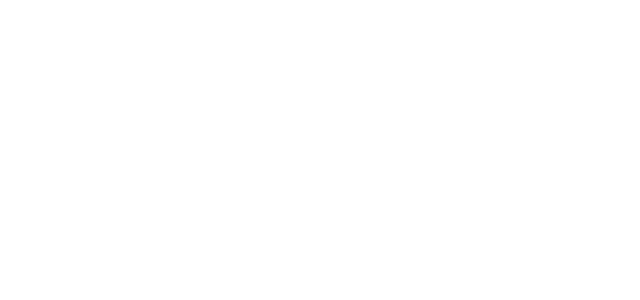
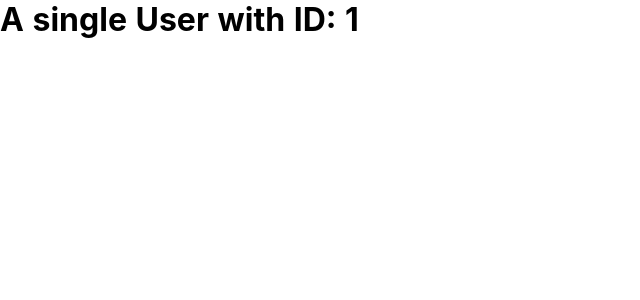
Before and after one commit to Lickitung/VueJS-Practice, a Nuxt app in the folder Nuxt/app-one/: page /users/1 in a window 1280 px wide. Before the commit this address had no page. Shown: the top 300 px of the page, without its empty margins (0-640 px from the left). Built offline with nearby package versions, Linux system fonts and the light colour scheme.

Commit message:
add show route for users

```diff
--- /dev/null
+++ b/Nuxt/app-one/pages/users/_id/index.vue
@@ -0,0 +1,15 @@
+<template>
+    <div>
+        <h1>A single User with ID: {{$route.params.id}}</h1>
+    </div>
+</template>
+
+<script>
+    export default {
+
+    }
+</script>
+
+<style lang="scss" scoped>
+
+</style>
```
